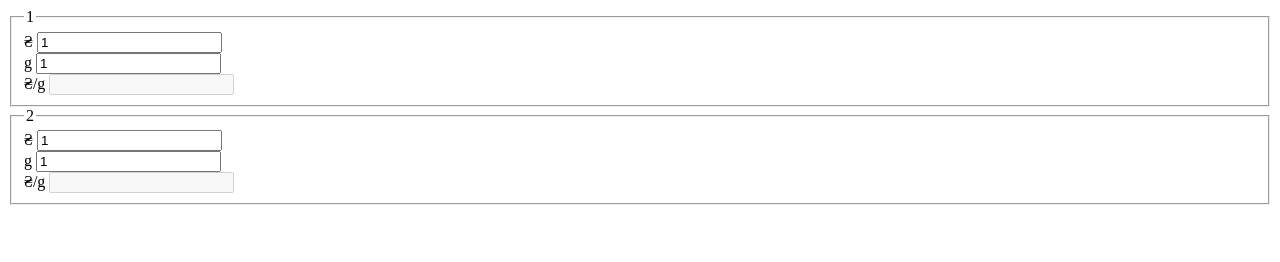
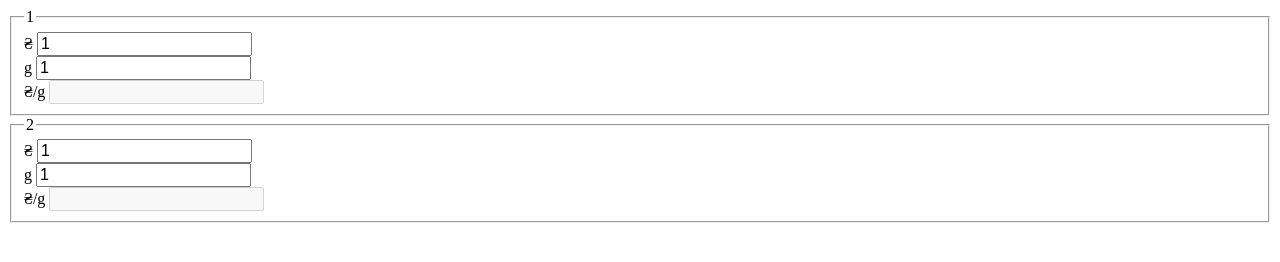
Before and after one commit to hodovani/price-per-gram, a plain HTML site: page index.html in a window 1280 px wide. Drawn offline with Linux system fonts and the light colour scheme.

Commit message:
Update index.html

```diff
--- a/index.html
+++ b/index.html
@@ -1,7 +1,7 @@
 <!DOCTYPE html>
 <html>
 <style>
-    body{
+    body, input{
         font-size: 16px;
     }
 </style>
```
